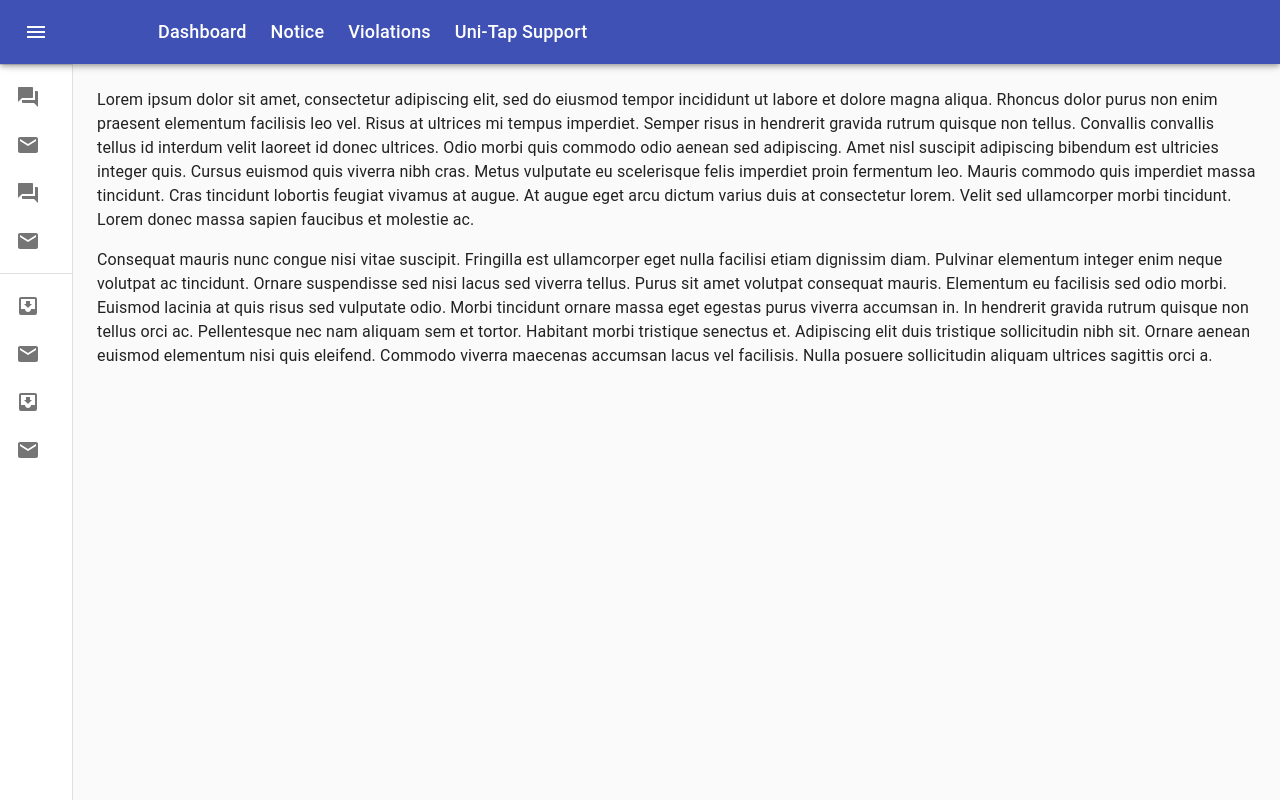
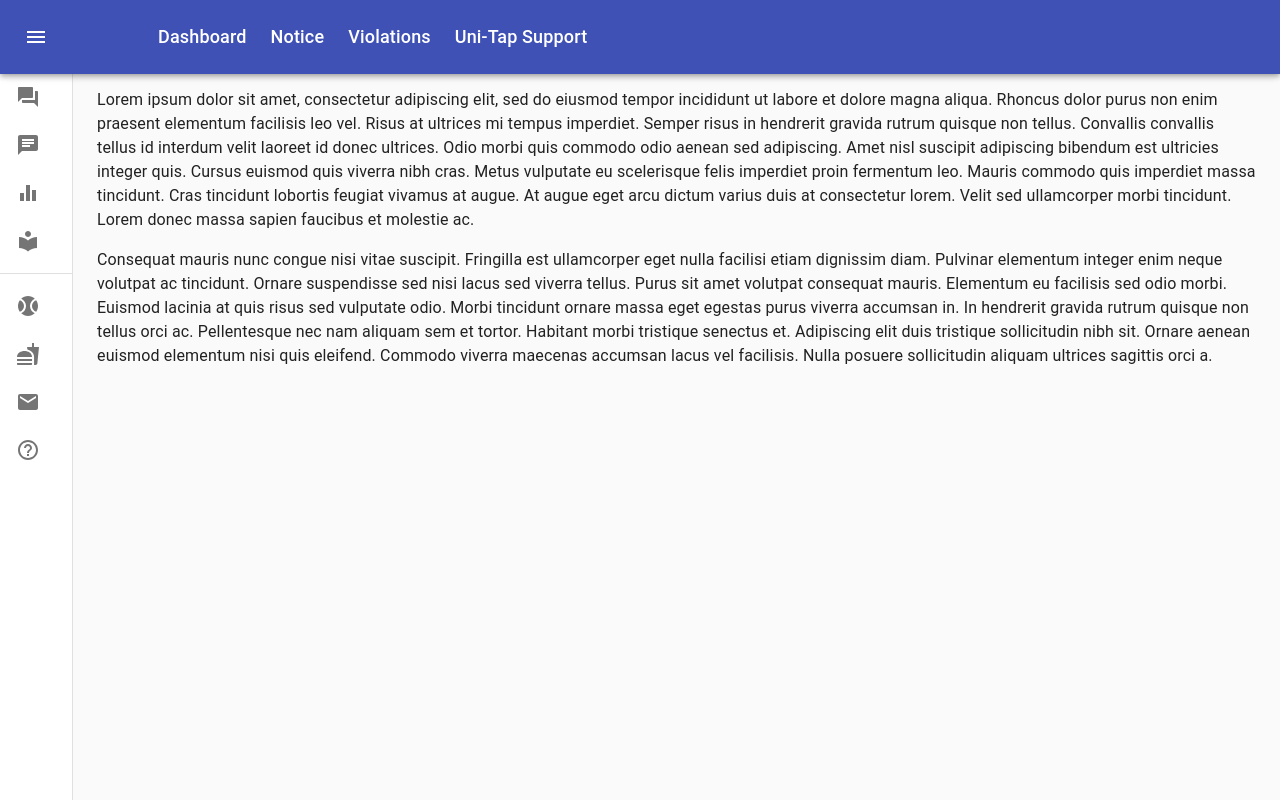
Before and after one commit to UniTap/Uni-Tap2, a React (Create React App) app in the folder unitap-portal/: page /HomePage in a window 1280 px wide. Built offline with nearby package versions, Linux system fonts and the light colour scheme.

Commit message:
Added  effect in Navbar and changed Sidebar icons

```diff
--- a/unitap-portal/src/Navbar.css
+++ b/unitap-portal/src/Navbar.css
@@ -8,7 +8,18 @@
     margin: 0;
     padding: 19px 50px;
     height: 64px;
+    list-style: none;
+    display: table;
 }
+/* ul {
+    margin: 150px auto 0;
+    padding: 0;
+    list-style: none;
+    display: table;
+    width: 600px;
+    text-align: center;
+} */
+
 
 .horizontal-navs {
     display: inline;
@@ -16,7 +27,33 @@
     font-weight: 500;
     font-size: 18px;
     color: var(--color-white);
+    display: table-cell;
+    position: relative;
 }
+
+.horizontalList li a {
+    color: #fff;
+    /* text-transform: uppercase; */
+    text-decoration: none;
+    display: inline-block;
+    position: relative;
+  }
+  .horizontalList li a:after {
+    background: none repeat scroll 0 0 transparent;
+    bottom: 0;
+    content: "";
+    display: block;
+    height: 2px;
+    left: 50%;
+    position: absolute;
+    background: #fff;
+    transition: width 0.3s ease 0s, left 0.3s ease 0s;
+    width: 0;
+  }
+  .horizontalList li a:hover:after {
+    width: 100%;
+    left: 0;
+  }
 
 .Pagedivide {
     display: flex;
--- a/unitap-portal/src/Navbar.js
+++ b/unitap-portal/src/Navbar.js
@@ -1,30 +1,33 @@
-import React from 'react';
-import './Navbar.css'
-import clsx from 'clsx';
-import { makeStyles, useTheme } from '@material-ui/core/styles';
-import Drawer from '@material-ui/core/Drawer';
-import AppBar from '@material-ui/core/AppBar';
-import Toolbar from '@material-ui/core/Toolbar';
-import List from '@material-ui/core/List';
-import CssBaseline from '@material-ui/core/CssBaseline';
-import Typography from '@material-ui/core/Typography';
-import Divider from '@material-ui/core/Divider';
-import IconButton from '@material-ui/core/IconButton';
-import MenuIcon from '@material-ui/icons/Menu';
-import ChevronLeftIcon from '@material-ui/icons/ChevronLeft';
-import ChevronRightIcon from '@material-ui/icons/ChevronRight';
-import ListItem from '@material-ui/core/ListItem';
-import ListItemIcon from '@material-ui/core/ListItemIcon';
-import ListItemText from '@material-ui/core/ListItemText';
-import InboxIcon from '@material-ui/icons/MoveToInbox';
-import MailIcon from '@material-ui/icons/Mail';
+import React from "react";
+import "./Navbar.css";
+import clsx from "clsx";
+import { makeStyles, useTheme } from "@material-ui/core/styles";
+import Drawer from "@material-ui/core/Drawer";
+import AppBar from "@material-ui/core/AppBar";
+import Toolbar from "@material-ui/core/Toolbar";
+import List from "@material-ui/core/List";
+import CssBaseline from "@material-ui/core/CssBaseline";
+import Typography from "@material-ui/core/Typography";
+import Divider from "@material-ui/core/Divider";
+import IconButton from "@material-ui/core/IconButton";
+import MenuIcon from "@material-ui/icons/Menu";
+import ChevronLeftIcon from "@material-ui/icons/ChevronLeft";
+import ChevronRightIcon from "@material-ui/icons/ChevronRight";
+import ListItem from "@material-ui/core/ListItem";
+import ListItemIcon from "@material-ui/core/ListItemIcon";
+import ListItemText from "@material-ui/core/ListItemText";
+import InboxIcon from "@material-ui/icons/MoveToInbox";
+import MailIcon from "@material-ui/icons/Mail";
 
-import HelpOutlineIcon from '@material-ui/icons/HelpOutline';
-import ForumIcon from '@material-ui/icons/Forum';
-import EqualizerIcon from '@material-ui/icons/Equalizer';
-import LibraryBooksIcon from '@material-ui/icons/LibraryBooks';
-import SportsBaseballIcon from '@material-ui/icons/SportsBaseball';
-import FastfoodIcon from '@material-ui/icons/Fastfood';
+import HelpOutlineIcon from "@material-ui/icons/HelpOutline";
+import ForumIcon from "@material-ui/icons/Forum";
+import EqualizerIcon from "@material-ui/icons/Equalizer";
+import LibraryBooksIcon from "@material-ui/icons/LibraryBooks";
+import SportsBaseballIcon from "@material-ui/icons/SportsBaseball";
+import FastfoodIcon from "@material-ui/icons/Fastfood";
+
+import ChatIcon from "@material-ui/icons/Chat";
+import LocalLibraryIcon from "@material-ui/icons/LocalLibrary";
 
 const drawerWidth = 240;
 
@@ -127,10 +130,10 @@ export default function MiniDrawer() {
           {/* <Typography variant="h6" noWrap> */}
           <div className="horizontalBar">
             <ul className="horizontalList">
-                <li className="horizontal-navs">Dashboard</li>
-                <li className="horizontal-navs">Notice</li>
-                <li className="horizontal-navs">Violations</li>
-                <li className="horizontal-navs">Uni-Tap Support</li>
+              <li className="horizontal-navs"><a href="#">Dashboard</a></li>
+              <li className="horizontal-navs"><a href="#">Notice</a></li>
+              <li className="horizontal-navs"><a href="#">Violations</a></li>
+              <li className="horizontal-navs"><a href="#">Uni-Tap Support</a></li>
             </ul>
           </div>
           {/* </Typography> */}
@@ -160,29 +163,41 @@ export default function MiniDrawer() {
         </div>
         <Divider />
         <List>
-          {["Grievance", "Chat", "Academic Record", "Library"].map(
-            (text, index) => (
+          {["Grievance", "Chat"].map((text, index) => (
             <ListItem button key={text}>
               <ListItemIcon>
-                  {index % 2 === 0 ? <ForumIcon /> : <MailIcon />}
+                {index % 2 === 0 ? <ForumIcon /> : <ChatIcon />}
               </ListItemIcon>
               <ListItemText primary={text} />
             </ListItem>
-            )
-          )}
+          ))}
+          {["Academic Record", "Library"].map((text, index) => (
+            <ListItem button key={text}>
+              <ListItemIcon>
+                {index % 2 === 0 ? <EqualizerIcon /> : <LocalLibraryIcon />}
+              </ListItemIcon>
+              <ListItemText primary={text} />
+            </ListItem>
+          ))}
         </List>
         <Divider />
         <List>
-          {["Sports Equipment", "Canteen", "Feedback", "Support"].map(
-            (text, index) => (
+          {["Sports Equipment", "Canteen"].map((text, index) => (
             <ListItem button key={text}>
               <ListItemIcon>
-                  {index % 2 === 0 ? <InboxIcon /> : <MailIcon /> }
+                {index % 2 === 0 ? <SportsBaseballIcon /> : <FastfoodIcon />}
               </ListItemIcon>
               <ListItemText primary={text} />
             </ListItem>
-            )
-          )}
+          ))}
+          {["Feedback", "Support"].map((text, index) => (
+            <ListItem button key={text}>
+              <ListItemIcon>
+                {index % 2 === 0 ? <MailIcon /> : <HelpOutlineIcon />}
+              </ListItemIcon>
+              <ListItemText primary={text} />
+            </ListItem>
+          ))}
         </List>
       </Drawer>
       <main className={classes.content}>
```
Lines whose indentation alone changed are shown as unchanged.
